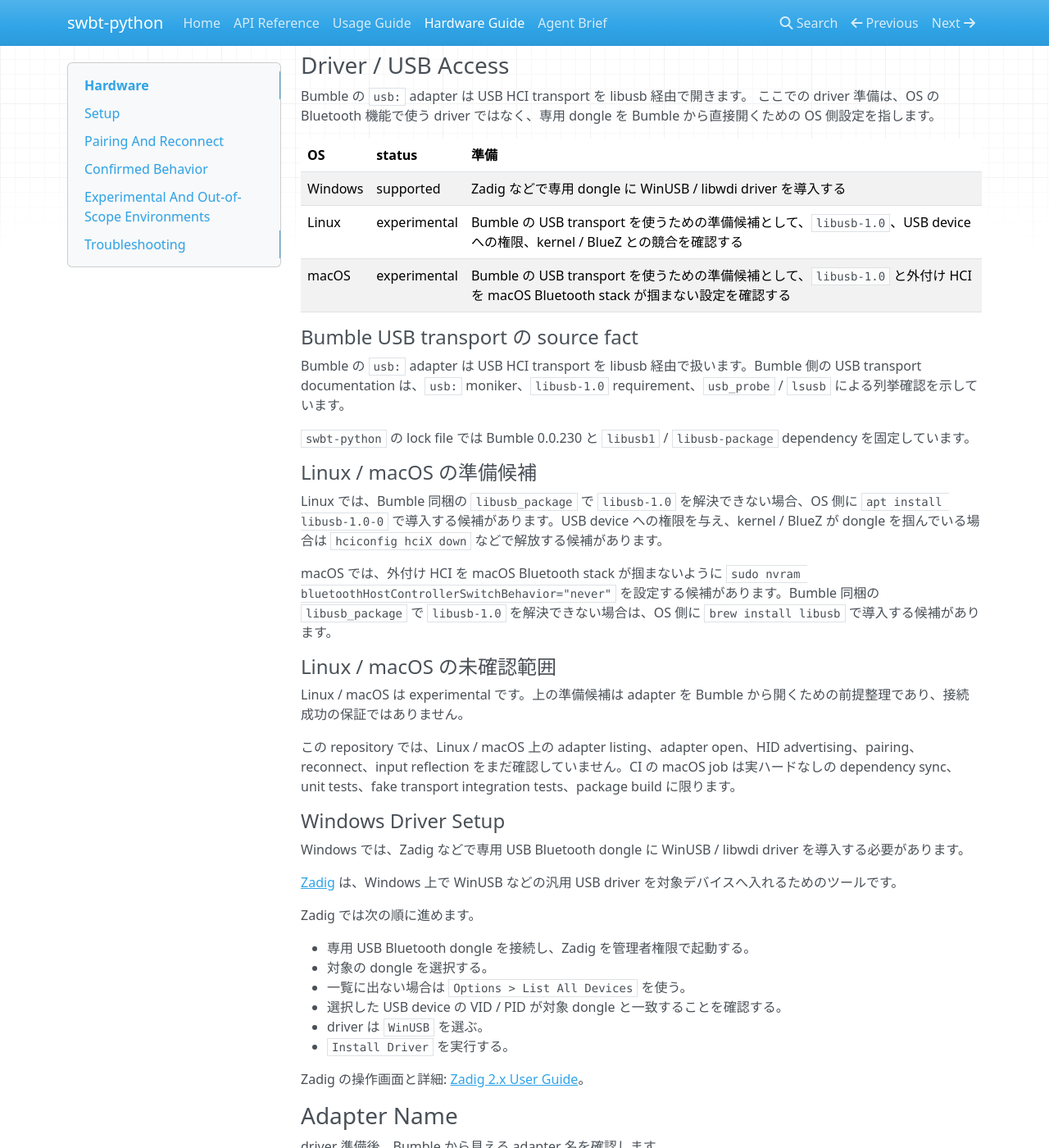
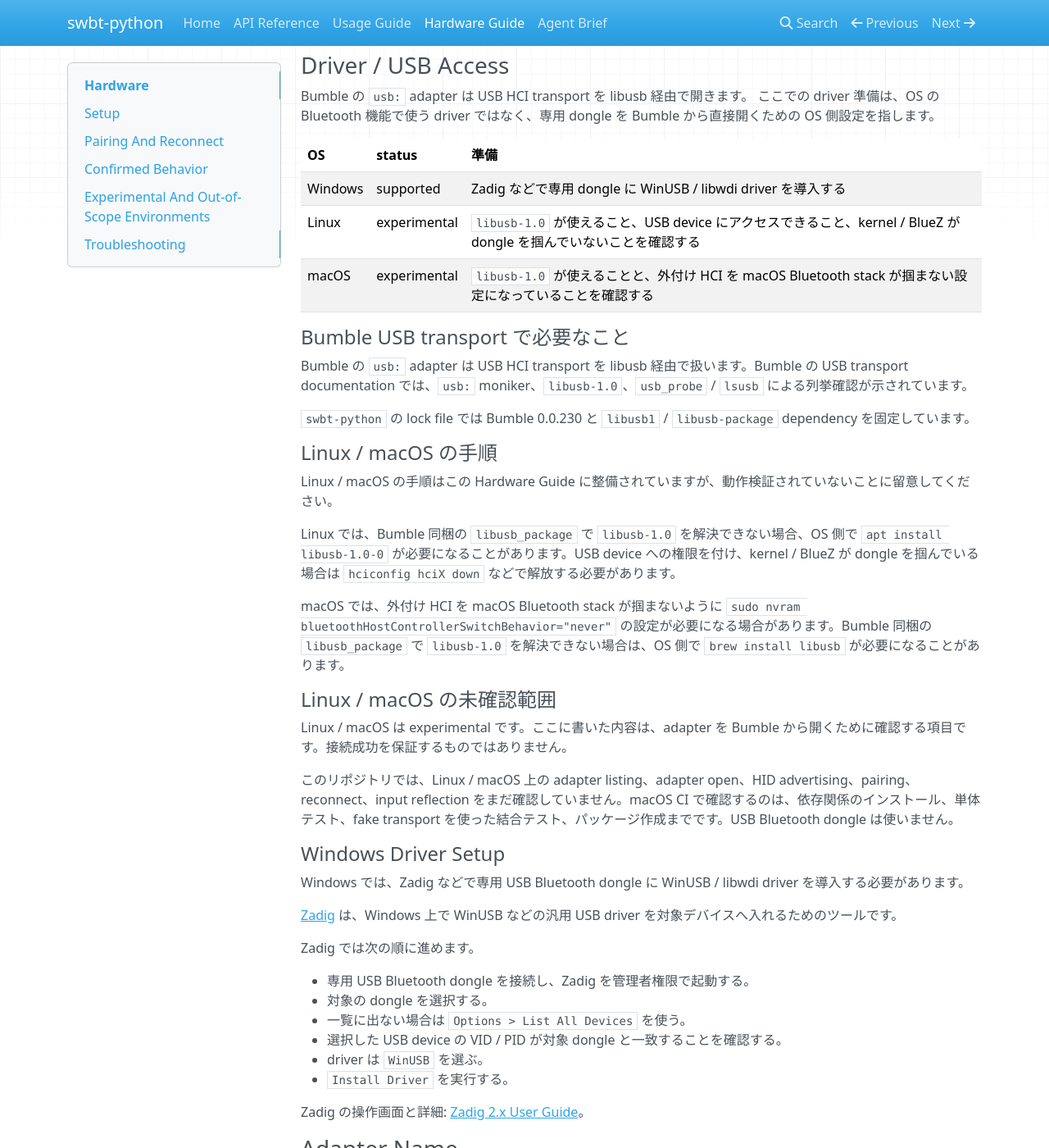
Before and after one commit to niart120/swbt-python, an MkDocs documentation site: the page built from docs/hardware.md, in a window 1280 px wide and 1400 px high, scrolled down 427 px. Shown: the whole window at 82% size. Built offline with MkDocs 1.6.1, drawn with Linux system fonts in a browser that asks for light colours; nearby versions of some CDN libraries; some of the changed text lies outside the part shown.

Commit message:
docs(unit-026): experimental の注意文を整える

```diff
--- a/docs/hardware.md
+++ b/docs/hardware.md
@@ -21,26 +21,28 @@
 | OS | status | 準備 |
 |---|---|---|
 | Windows | supported | Zadig などで専用 dongle に WinUSB / libwdi driver を導入する |
-| Linux | experimental | Bumble の USB transport を使うための準備候補として、`libusb-1.0`、USB device への権限、kernel / BlueZ との競合を確認する |
-| macOS | experimental | Bumble の USB transport を使うための準備候補として、`libusb-1.0` と外付け HCI を macOS Bluetooth stack が掴まない設定を確認する |
+| Linux | experimental | `libusb-1.0` が使えること、USB device にアクセスできること、kernel / BlueZ が dongle を掴んでいないことを確認する |
+| macOS | experimental | `libusb-1.0` が使えることと、外付け HCI を macOS Bluetooth stack が掴まない設定になっていることを確認する |
 
-#### Bumble USB transport の source fact
+#### Bumble USB transport で必要なこと
 
-Bumble の `usb:` adapter は USB HCI transport を libusb 経由で扱います。Bumble 側の USB transport documentation は、`usb:` moniker、`libusb-1.0` requirement、`usb_probe` / `lsusb` による列挙確認を示しています。
+Bumble の `usb:` adapter は USB HCI transport を libusb 経由で扱います。Bumble の USB transport documentation では、`usb:` moniker、`libusb-1.0`、`usb_probe` / `lsusb` による列挙確認が示されています。
 
 `swbt-python` の lock file では Bumble 0.0.230 と `libusb1` / `libusb-package` dependency を固定しています。
 
-#### Linux / macOS の準備候補
+#### Linux / macOS の手順
 
-Linux では、Bumble 同梱の `libusb_package` で `libusb-1.0` を解決できない場合、OS 側に `apt install libusb-1.0-0` で導入する候補があります。USB device への権限を与え、kernel / BlueZ が dongle を掴んでいる場合は `hciconfig hciX down` などで解放する候補があります。
+Linux / macOS の手順はこの Hardware Guide に整備されていますが、動作検証されていないことに留意してください。
 
-macOS では、外付け HCI を macOS Bluetooth stack が掴まないように `sudo nvram bluetoothHostControllerSwitchBehavior="never"` を設定する候補があります。Bumble 同梱の `libusb_package` で `libusb-1.0` を解決できない場合は、OS 側に `brew install libusb` で導入する候補があります。
+Linux では、Bumble 同梱の `libusb_package` で `libusb-1.0` を解決できない場合、OS 側で `apt install libusb-1.0-0` が必要になることがあります。USB device への権限を付け、kernel / BlueZ が dongle を掴んでいる場合は `hciconfig hciX down` などで解放する必要があります。
+
+macOS では、外付け HCI を macOS Bluetooth stack が掴まないように `sudo nvram bluetoothHostControllerSwitchBehavior="never"` の設定が必要になる場合があります。Bumble 同梱の `libusb_package` で `libusb-1.0` を解決できない場合は、OS 側で `brew install libusb` が必要になることがあります。
 
 #### Linux / macOS の未確認範囲
 
-Linux / macOS は experimental です。上の準備候補は adapter を Bumble から開くための前提整理であり、接続成功の保証ではありません。
+Linux / macOS は experimental です。ここに書いた内容は、adapter を Bumble から開くために確認する項目です。接続成功を保証するものではありません。
 
-この repository では、Linux / macOS 上の adapter listing、adapter open、HID advertising、pairing、reconnect、input reflection をまだ確認していません。CI の macOS job は実ハードなしの dependency sync、unit tests、fake transport integration tests、package build に限ります。
+このリポジトリでは、Linux / macOS 上の adapter listing、adapter open、HID advertising、pairing、reconnect、input reflection をまだ確認していません。macOS CI で確認するのは、依存関係のインストール、単体テスト、fake transport を使った結合テスト、パッケージ作成までです。USB Bluetooth dongle は使いません。
 
 #### Windows Driver Setup
 
@@ -94,12 +96,12 @@
 
 ## Experimental And Out-of-Scope Environments
 
-- Linux / macOS は experimental です。supported としては扱いません。
+- Linux / macOS は experimental です。対応確認済みではありません。
 - CSR8510 A10 以外の Bluetooth dongle。
 - Switch 2 firmware 22.1.0 以外の対象機器と firmware。
 - PC の通常 Bluetooth 機能と同じ adapter を使う構成。
 
-Linux / macOS の OS 準備は adapter を Bumble から開くための準備候補であり、接続成功を意味しません。Linux の kernel / BlueZ との競合解消、macOS の NVRAM 設定、実機 pairing、入力反映は未確認です。
+Linux / macOS で必要になる OS 側設定は、Bumble から adapter を開くためのものです。設定しても接続成功を意味しません。Linux の kernel / BlueZ との競合解消、macOS の NVRAM 設定、実機 pairing、入力反映は未確認です。
 
 ## Troubleshooting
 
```
Also changed, not shown: README.md (+1 -1 lines), docs/hardware-test-log.md (+2 -2 lines), spec/complete/unit_026/LINUX_MACOS_ADAPTER_EXPERIMENTAL.md (+20 -18 lines), spec/initial/risks.md (+3 -3 lines), 2 other files.
